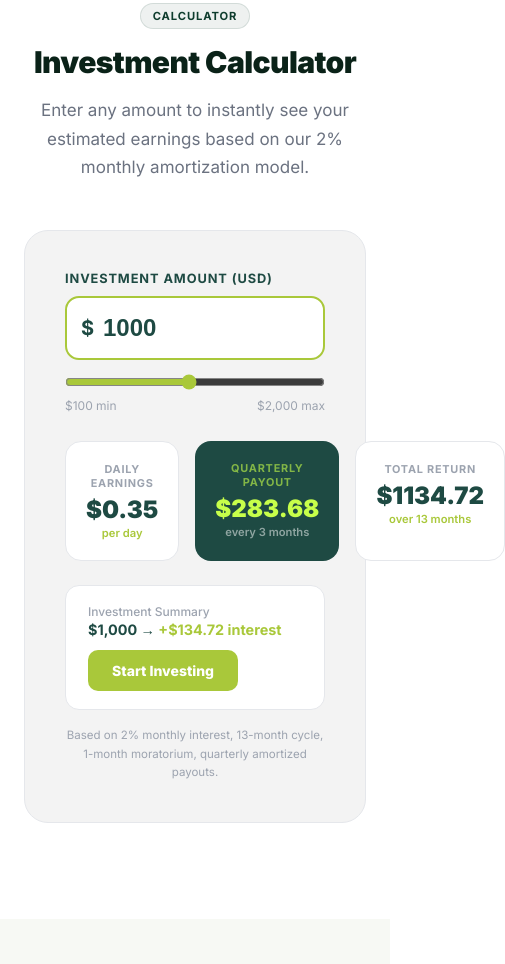
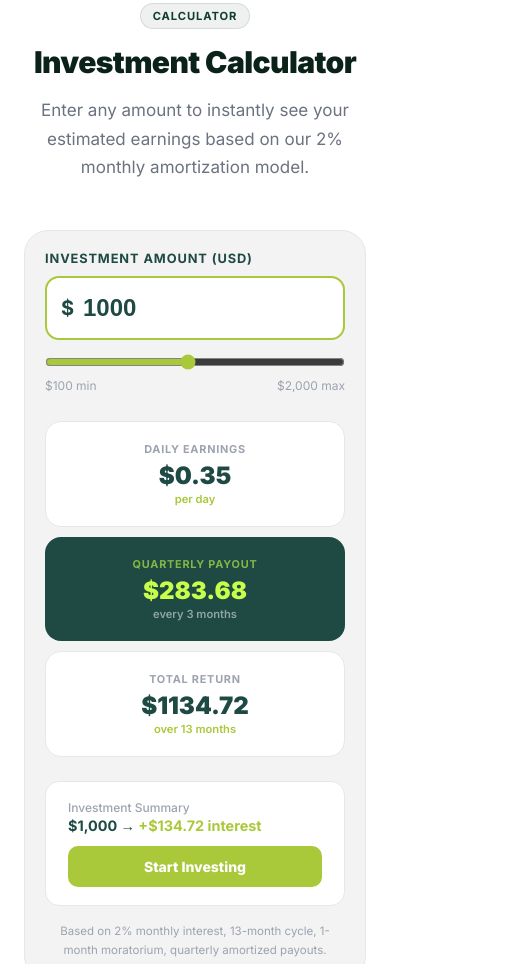
Before and after one commit to genesis360techio-prog/genesis360Vest, a website: page preview.html in a window 390 px wide. Shown: the part 7769-8733 px from the top of the page, 505 px wide, since content can reach past the window. Drawn offline with Linux system fonts and the light colour scheme.

Commit message:
Fix: calculator mobile layout — responsive padding and single-column grid on small screens

```diff
--- a/preview.html
+++ b/preview.html
@@ -261,6 +261,10 @@ footer{background:#060f0a;padding:60px 24px 32px}
   .metrics{grid-template-columns:1fr}
   .dash-grid{grid-template-columns:1fr 1fr}
   .snap-cards{grid-template-columns:1fr}
+  .calc-card{padding:20px !important}
+  .calc-results{grid-template-columns:1fr !important;gap:10px !important}
+  .calc-summary{flex-direction:column;align-items:stretch !important}
+  .calc-summary a{text-align:center}
 }
 </style>
 </head>
@@ -583,7 +587,7 @@ footer{background:#060f0a;padding:60px 24px 32px}
       <h2 class="section-h">Investment Calculator</h2>
       <p class="section-sub">Enter any amount to instantly see your estimated earnings based on our 2% monthly amortization model.</p>
     </div>
-    <div style="max-width:680px;margin:48px auto 0;background:#F3F3F3;border-radius:24px;padding:40px;border:1px solid #e5e7eb">
+    <div class="calc-card" style="max-width:680px;margin:48px auto 0;background:#F3F3F3;border-radius:24px;padding:40px;border:1px solid #e5e7eb">
 
       <!-- Input -->
       <div style="margin-bottom:28px">
@@ -603,7 +607,7 @@ footer{background:#060f0a;padding:60px 24px 32px}
       </div>
 
       <!-- Results -->
-      <div style="display:grid;grid-template-columns:1fr 1fr 1fr;gap:16px;margin-bottom:24px" id="calc-results">
+      <div class="calc-results" style="display:grid;grid-template-columns:1fr 1fr 1fr;gap:16px;margin-bottom:24px" id="calc-results">
         <div style="background:#fff;border:1px solid #e5e7eb;border-radius:16px;padding:20px;text-align:center">
           <div style="font-size:.68rem;font-weight:700;color:#9ca3af;text-transform:uppercase;letter-spacing:.07em;margin-bottom:8px">Daily Earnings</div>
           <div id="calc-daily" style="font-size:1.5rem;font-weight:900;color:#1E4A43;line-height:1">$0.35</div>
@@ -622,7 +626,7 @@ footer{background:#060f0a;padding:60px 24px 32px}
       </div>
 
       <!-- Summary bar -->
-      <div style="background:#fff;border:1px solid #e5e7eb;border-radius:14px;padding:18px 22px;display:flex;align-items:center;justify-content:space-between;flex-wrap:wrap;gap:12px">
+      <div class="calc-summary" style="background:#fff;border:1px solid #e5e7eb;border-radius:14px;padding:18px 22px;display:flex;align-items:center;justify-content:space-between;flex-wrap:wrap;gap:12px">
         <div>
           <div style="font-size:.75rem;color:#9ca3af;font-weight:500">Investment Summary</div>
           <div style="font-size:.9rem;font-weight:700;color:#1E4A43;margin-top:2px">
```
